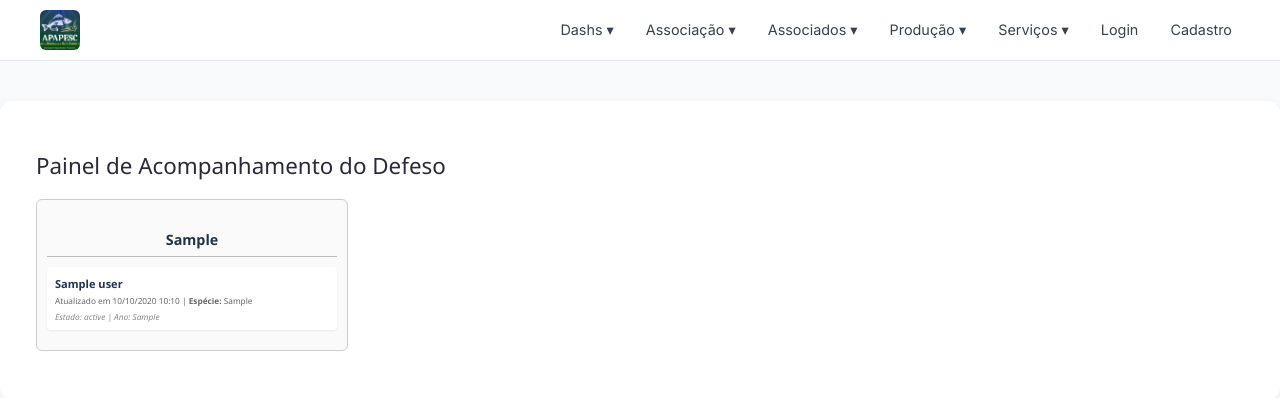
After one commit to mrStudDev/apapesc2526, a Django app: template templates/defeso/painel_status.html in a window 1280 px wide. The commit adds this page. Shown: the top 398 px of the page. Run offline with Django 3.2, Linux system fonts and the light colour scheme; the template is opened without the code that fills it: most values are stand-ins (such as "Sample title", 1, 10 or a date in 2020).

Commit message:
Kamban Defeso

```diff
--- a/app_defeso/models.py
+++ b/app_defeso/models.py
@@ -187,7 +187,7 @@ class SeguroDefesoBeneficioModel(models.Model):
         verbose_name = "Benefício Seguro Defeso"
         verbose_name_plural = "Benefícios Seguro Defeso"
         # Garante que um associado não tenha dois benefícios para a mesma espécie no mesmo período
-        unique_together = ('especie_alvo', 'data_inicio', 'data_fim')
+        unique_together = ('especie_alvo', 'data_inicio', 'data_fim', 'estado')
 
     def __str__(self):
         return f"Benefício para {self.especie_alvo} ({self.data_inicio} a {self.data_fim})"
--- /dev/null
+++ b/app_defeso/templatetags/kamban_utils.py
@@ -0,0 +1,7 @@
+# app/templatetags/kanban_utils.py
+from django import template
+register = template.Library()
+
+@register.filter
+def get_item(dictionary, key):
+    return dictionary.get(key)
--- a/app_defeso/urls.py
+++ b/app_defeso/urls.py
@@ -9,4 +9,5 @@ urlpatterns = [
     path('controle/<int:pk>/edit/', views.ControleBeneficioEditView.as_view(), name='controle_beneficio_edit'),
     path('processamento/proximo/', views.proximo_controle_para_processar, name='proximo_controle_para_processar'),
     path('processamento/resetar-rodada/', views.resetar_rodada_processamento, name='resetar_rodada_processamento'),
+    path('painel-defeso/', views.PainelDefesoStatusView.as_view(), name='painel_status_defeso'),
 ]
--- a/core/views/app_defeso_imports.py
+++ b/core/views/app_defeso_imports.py
@@ -8,3 +8,4 @@ from  app_defeso.models import (
     )
 from app_defeso.forms import ControleBeneficioForm
 from app_uploads.models import UploadsDocs
+from core.choices import STATUS_BENEFICIO_CHOICES
--- a/static/css/forms.css
+++ b/static/css/forms.css
@@ -154,8 +154,8 @@
 
 .form-container button[type="submit"] {
     padding: 12px 24px;
-    background: #2bbe57;
-    color: white;
+    background: #e5e5e5;
+    color: rgb(86, 86, 86);
     border: none;
     border-radius: 6px;
     font-size: 1rem;
@@ -168,7 +168,7 @@
 }
 
 .form-container button[type="submit"]:hover {
-    background: #209b45;
+    background: #a0d3af;
     box-shadow: 0 3px 10px rgba(43, 190, 87, 0.12);
 }
 
--- /dev/null
+++ b/static/css/kamban.css
@@ -0,0 +1,91 @@
+.kanban-container {
+    max-width: 1300px;
+    margin: 40px auto;
+    background: #ffffff;
+    padding: 28px 36px;
+    border-radius: 12px;
+    box-shadow: 0 4px 14px rgba(0, 0, 0, 0.06);
+    font-family: 'Segoe UI', Tahoma, Geneva, Verdana, sans-serif;
+}
+.kanban-title {
+    font-size: 1.4em;
+    margin-bottom: 16px;
+    color: #2a2a3a;
+    font-weight: 500;
+}
+
+.kanban-board {
+    display: flex;
+    gap: 16px;
+    flex-wrap: wrap;
+    justify-content: space-between;
+}
+
+.kanban-column {
+    flex: 1;
+    min-width: 290px;
+    max-width: 30%;
+    background-color: #fafafa;
+    border: 1px solid #ccc;
+    border-radius: 6px;
+    padding: 10px;
+    font-size: 13px;
+}
+.kanban-row {
+    display: flex;
+    gap: 16px;
+    justify-content: space-between;
+    margin-bottom: 20px;
+}
+
+
+.kanban-column-title {
+    text-align: center;
+    color: #234;
+    font-size: 1.1em;
+    margin-bottom: 10px;
+    border-bottom: 1px solid #bbb;
+    padding-bottom: 4px;
+    font-weight: 600;
+}
+
+.kanban-card {
+    background: #fff;
+    border-radius: 4px;
+    box-shadow: 0 1px 2px rgba(0,0,0,0.08);
+    padding: 8px;
+    margin-bottom: 10px;
+    font-size: 0.85em;
+}
+
+.kanban-card-title {
+    font-weight: 600;
+    color: #235;
+    text-decoration: none;
+    margin-bottom: 2px;
+    display: block;
+}
+
+.kanban-card-title:hover {
+    text-decoration: underline;
+}
+
+.kanban-card-details {
+    font-size: 0.75em;
+    color: #666;
+    line-height: 1.4;
+}
+
+.kanban-card-status {
+    display: block;
+    margin-top: 4px;
+    color: #888;
+    font-style: italic;
+}
+
+.kanban-empty {
+    text-align: center;
+    color: #aaa;
+    font-style: italic;
+    margin-top: 8px;
+}
--- a/templates/components/navbar_superuser.html
+++ b/templates/components/navbar_superuser.html
@@ -53,7 +53,8 @@
                 <div class="dropdown-menu">
                     <a href="{% url 'app_inss:lancamentos_inss' %}">Lançamentos INSS</a>
                     <a href="{% url 'app_defeso:lancamento_defeso' %}">Lançamentos DEFESO</a>
-                    <a href="#">Serviço 3</a>
+                    <a href="{% url 'app_defeso:painel_status_defeso' %}">Painel Kanban DEFESO</a>
+                    <a href="">Lançamentos REAP</a>
                 </div>
             </div>
             <div class="dropdown">
@@ -65,7 +66,6 @@
                 </div>
             </div>
             {% if user.is_authenticated %}
-            <a href="{% url 'app_accounts:dashboard_superuser' %}">SuperDash</a>
             <a href="{% url 'account_logout' %}">Logout</a>
             {% else %}
             <a href="{% url 'account_login' %}">Login</a>
--- /dev/null
+++ b/templates/defeso/painel_status.html
@@ -0,0 +1,63 @@
+{% extends 'base.html' %}
+{% load kamban_utils %}
+{% load static %}
+
+{% block title %}Painel Status Kamban{% endblock title%}
+
+{% block extra_css %}
+    <link rel="stylesheet" href="{% static 'css/kamban.css' %}">
+
+
+{% endblock %}
+
+{% block content %}
+{% include 'components/navbar_superuser.html' %}
+<div class="kanban-container">
+
+    <h2 class="kanban-title">Painel de Acompanhamento do Defeso</h2>
+
+    <div class="kanban-board">
+        {% for status, controles in colunas.items %}
+            {% if forloop.counter <= 4 %}
+                {% if forloop.first %}<div class="kanban-row">{% endif %}
+                <div class="kanban-column">
+                    <h4 class="kanban-column-title">{{ status_labels|get_item:status }}</h4>
+                    {% for c in controles %}
+                        <div class="kanban-card">
+                            <a href="{% url 'app_defeso:controle_beneficio_edit' c.pk %}" class="kanban-card-title">
+                                {{ c.associado.user.get_full_name }}
+                            </a>
+                            <div class="kanban-card-details">
+                                Atualizado em {{ c.atualizado_em|date:"d/m/Y H:i" }} | <b>Espécie:</b> {{ c.beneficio.especie_alvo }}
+                                <br><span class="kanban-card-status">Estado: {{ c.beneficio.get_estado_display }} | Ano: {{ c.beneficio.ano_concessao }}</span>
+                            </div>
+                        </div>
+                    {% empty %}
+                        <div class="kanban-empty">Nenhum</div>
+                    {% endfor %}
+                </div>
+                {% if forloop.counter == 4 %}</div>{% endif %}
+            {% else %}
+                {% if forloop.counter == 5 %}<div class="kanban-row">{% endif %}
+                <div class="kanban-column">
+                    <h4 class="kanban-column-title">{{ status_labels|get_item:status }}</h4>
+                    {% for c in controles %}
+                        <div class="kanban-card">
+                            <a href="{% url 'app_defeso:controle_beneficio_edit' c.pk %}" class="kanban-card-title">
+                                {{ c.associado.user.get_full_name }}
+                            </a>
+                            <div class="kanban-card-details">
+                                Atualizado em {{ c.atualizado_em|date:"d/m/Y H:i" }} | <b>Espécie:</b> {{ c.beneficio.especie_alvo }}
+                                <br><span class="kanban-card-status">Estado: {{ c.beneficio.get_estado_display }} | Ano: {{ c.beneficio.ano_concessao }}</span>
+                            </div>
+                        </div>
+                    {% empty %}
+                        <div class="kanban-empty">Nenhum</div>
+                    {% endfor %}
+                </div>
+                {% if forloop.last %}</div>{% endif %}
+            {% endif %}
+        {% endfor %}
+    </div>
+</div>
+{% endblock %}
```
Also changed, not shown: app_defeso/views.py (+24 -0 lines), app_inss/views.py (+24 -23 lines), templates/inss/processamento_manual_inss.html (+28 -17 lines), app_defeso/migrations/0009_alter_segurodefesobeneficiomodel_unique_together.py (added).
